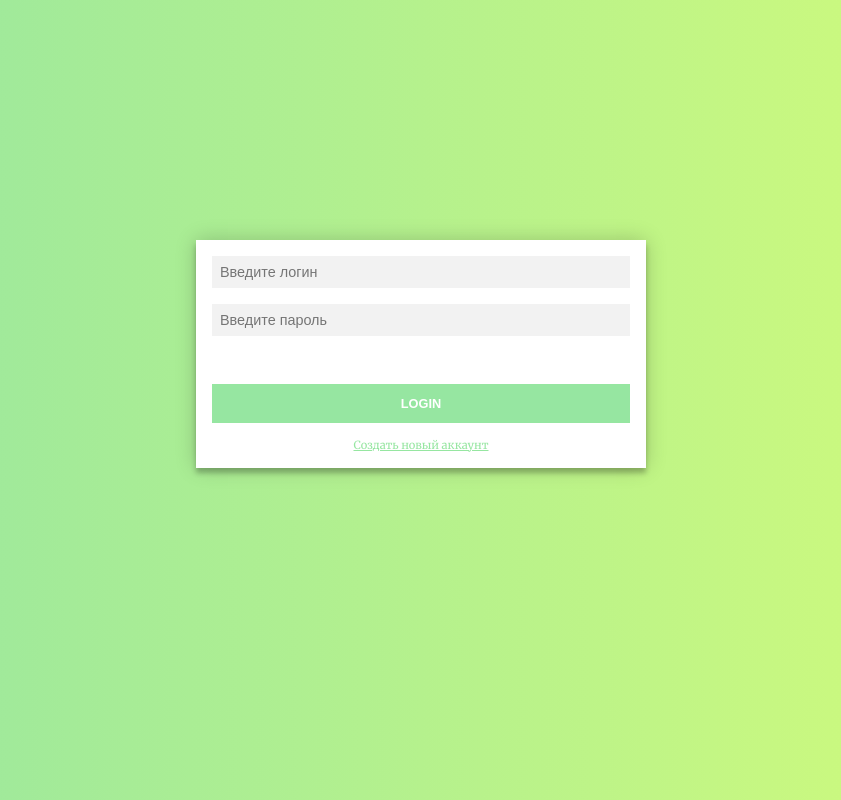
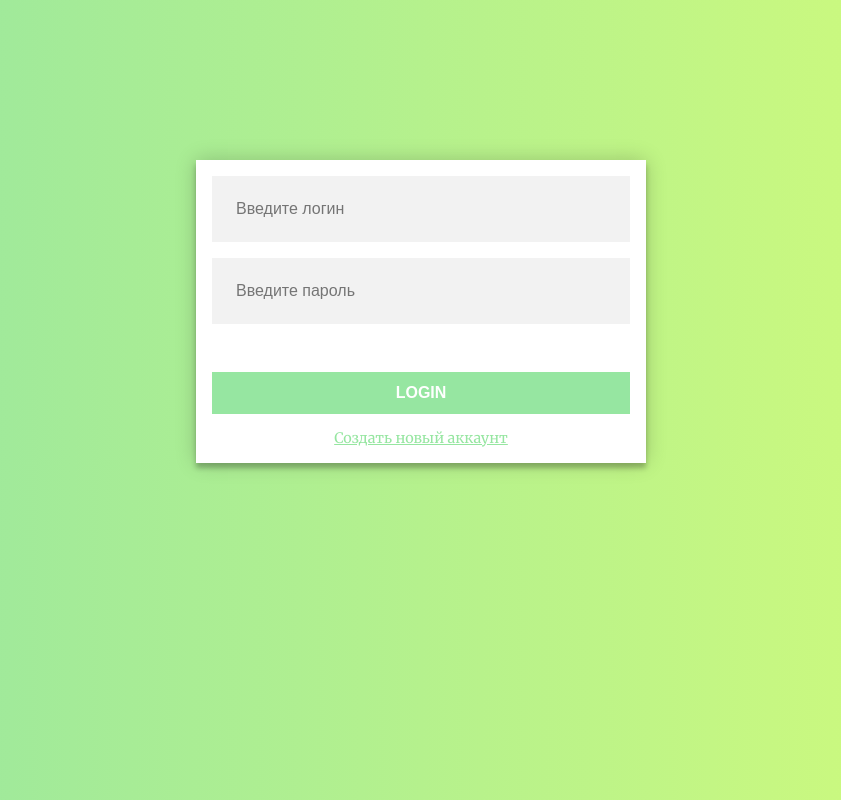
Before and after one commit to daswer123/autoRec, a website built with Parcel: page src/index.html in a window 1280 px wide. Shown: the whole page, without its empty margins (219-1060 px from the left). Built offline with nearby package versions, Linux system fonts and the light colour scheme.

Commit message:
auth update

```diff
--- a/src/scss/components/auth.scss
+++ b/src/scss/components/auth.scss
@@ -1,5 +1,5 @@
 .auth {
-  margin-top: 30rem;
+  margin-top: 20rem;
 
   box-shadow: 0 0 20px 0 rgba(0, 0, 0, 0.2), 0 5px 5px 0 rgba(0, 0, 0, 0.24);
   background-color: white;
@@ -13,8 +13,8 @@
     width: 100%;
 
     margin-bottom: 2rem;
-    padding: 1rem;
-    font-size: 1.8rem;
+    padding: 3rem;
+    font-size: 2rem;
   }
 
   &__btn {
@@ -27,7 +27,7 @@
     border: 0;
     padding: 1.5rem;
     color: white;
-    font-size: 1.6rem;
+    font-size: 2rem;
     font-weight: bold;
     transition: all 0.3 ease;
     cursor: pointer;
@@ -42,7 +42,7 @@
   }
 
   &__add {
-    font-size: 1.4rem;
+    font-size: 1.8rem;
     color: $grey;
 
     text-align: center;
```
